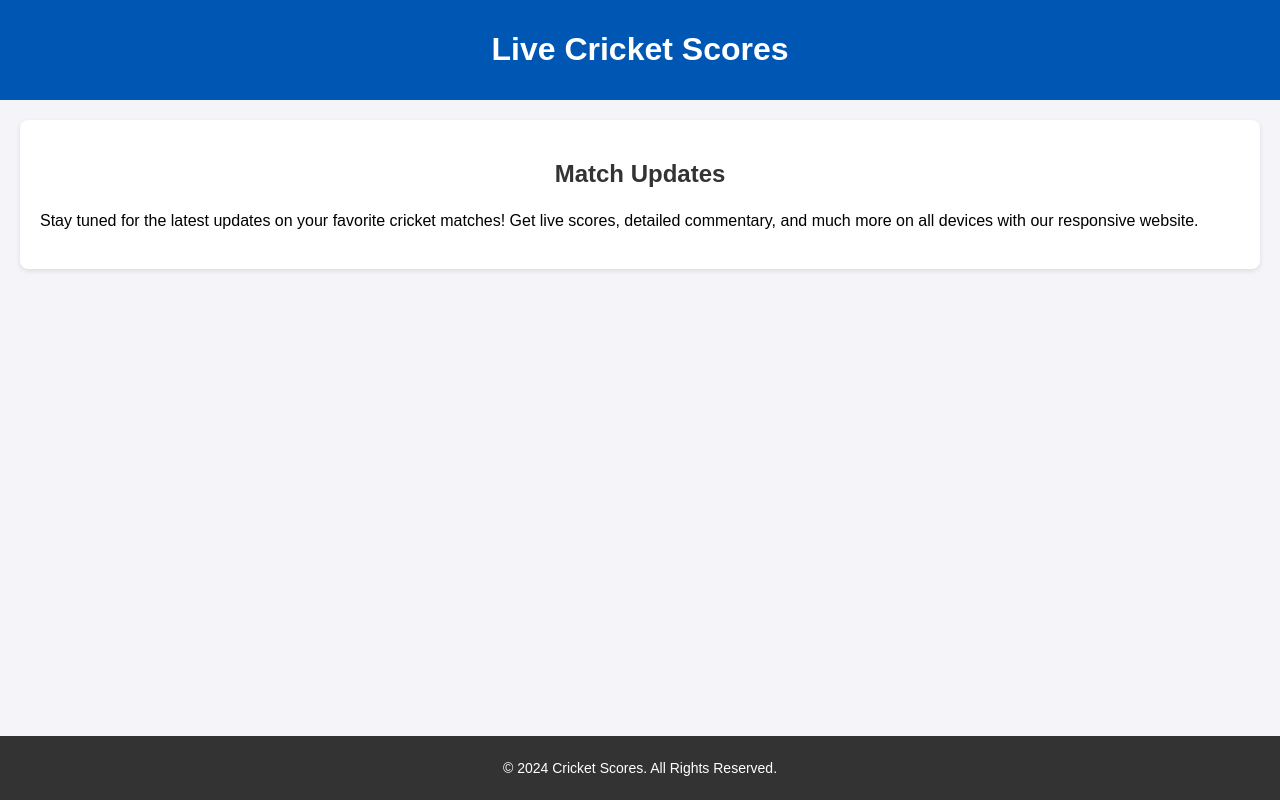
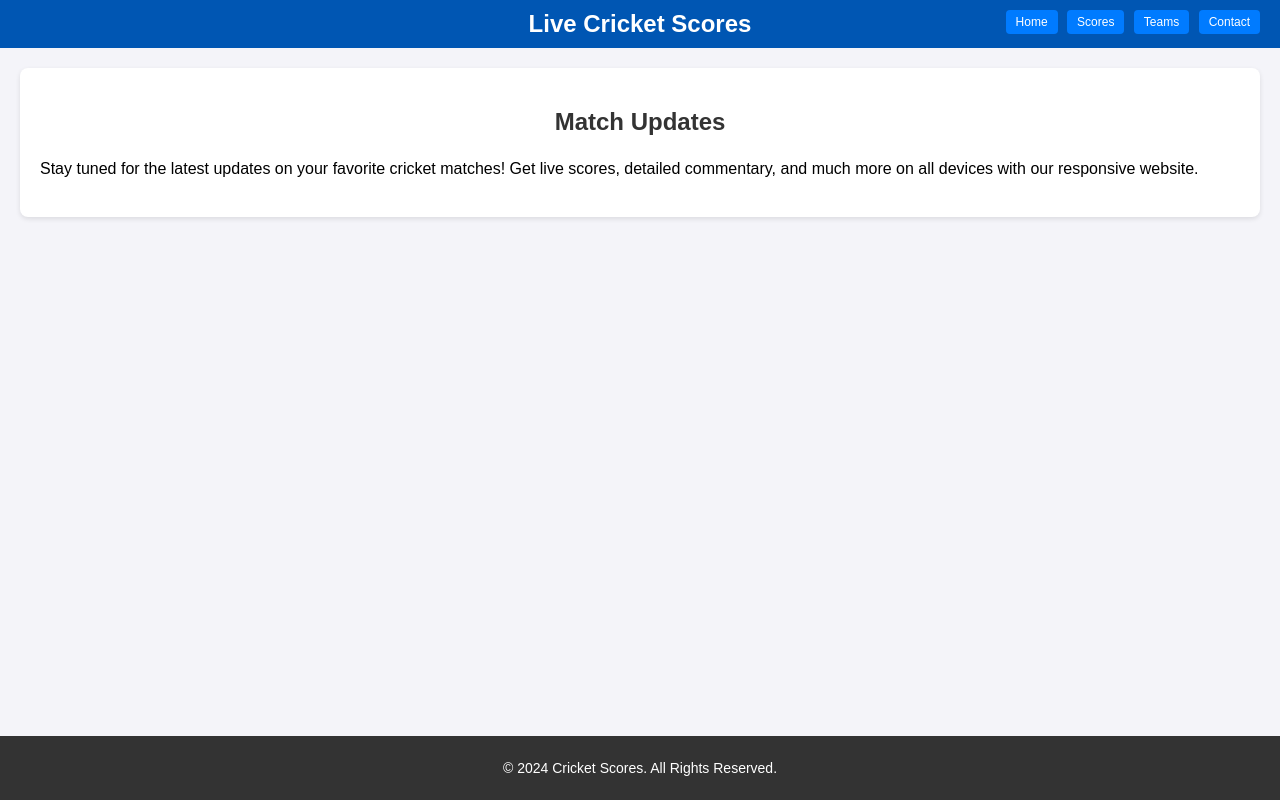
Before and after one commit to nikhil9122003/score, a plain HTML site: page index.html in a window 1280 px wide. Drawn offline with Linux system fonts and the light colour scheme.

Commit message:
Update index.html

```diff
--- a/index.html
+++ b/index.html
@@ -24,6 +24,29 @@
             color: white;
             padding: 10px 20px;
             text-align: center;
+            position: relative;
+        }
+        header h1 {
+            font-size: 24px;
+            margin: 0;
+        }
+        .header-buttons {
+            position: absolute;
+            right: 20px;
+            top: 10px;
+        }
+        .header-buttons button {
+            background-color: #007bff;
+            border: none;
+            color: white;
+            padding: 5px 10px;
+            margin-left: 5px;
+            border-radius: 4px;
+            cursor: pointer;
+            font-size: 12px;
+        }
+        .header-buttons button:hover {
+            background-color: #0056b3;
         }
         .content {
             flex: 1;
@@ -64,12 +87,25 @@
             .cricket-score {
                 padding: 15px;
             }
+            header h1 {
+                font-size: 18px;
+            }
+            .header-buttons button {
+                font-size: 10px;
+                padding: 4px 8px;
+            }
         }
     </style>
 </head>
 <body>
     <header>
         <h1>Live Cricket Scores</h1>
+        <div class="header-buttons">
+            <button>Home</button>
+            <button>Scores</button>
+            <button>Teams</button>
+            <button>Contact</button>
+        </div>
     </header>
     <div class="content">
         <div class="cricket-score">
```
